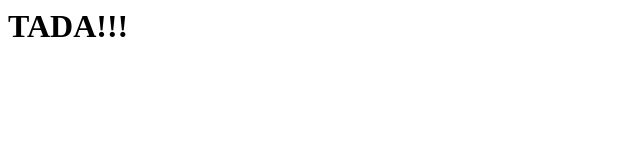
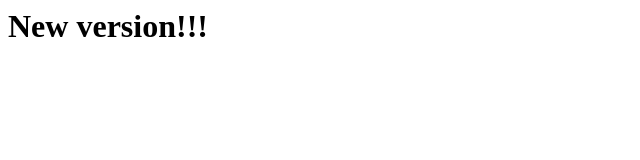
Before and after one commit to kranthidas/AzureTraining, a plain HTML site: page index.html in a window 1280 px wide. Shown: the whole page, without its empty margins (0-640 px from the left). Drawn offline with Linux system fonts and the light colour scheme.

Commit message:
Update index.html

```diff
--- a/index.html
+++ b/index.html
@@ -1,7 +1,7 @@
 <html>
 
 <body>
-    <h1>TADA!!!</h1>
+    <h1>New version!!!</h1>
 </body>
 
 </html>
```
